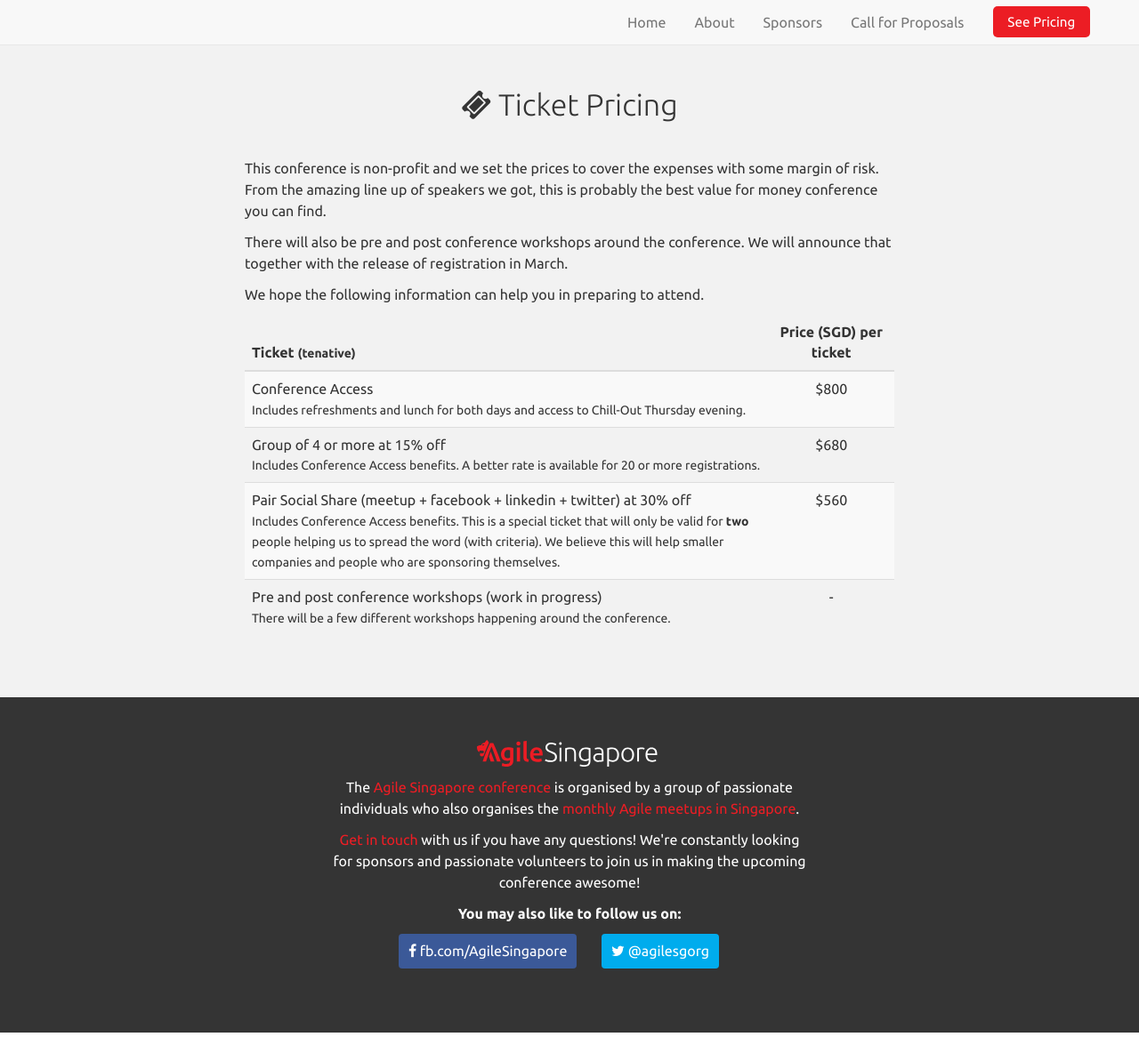
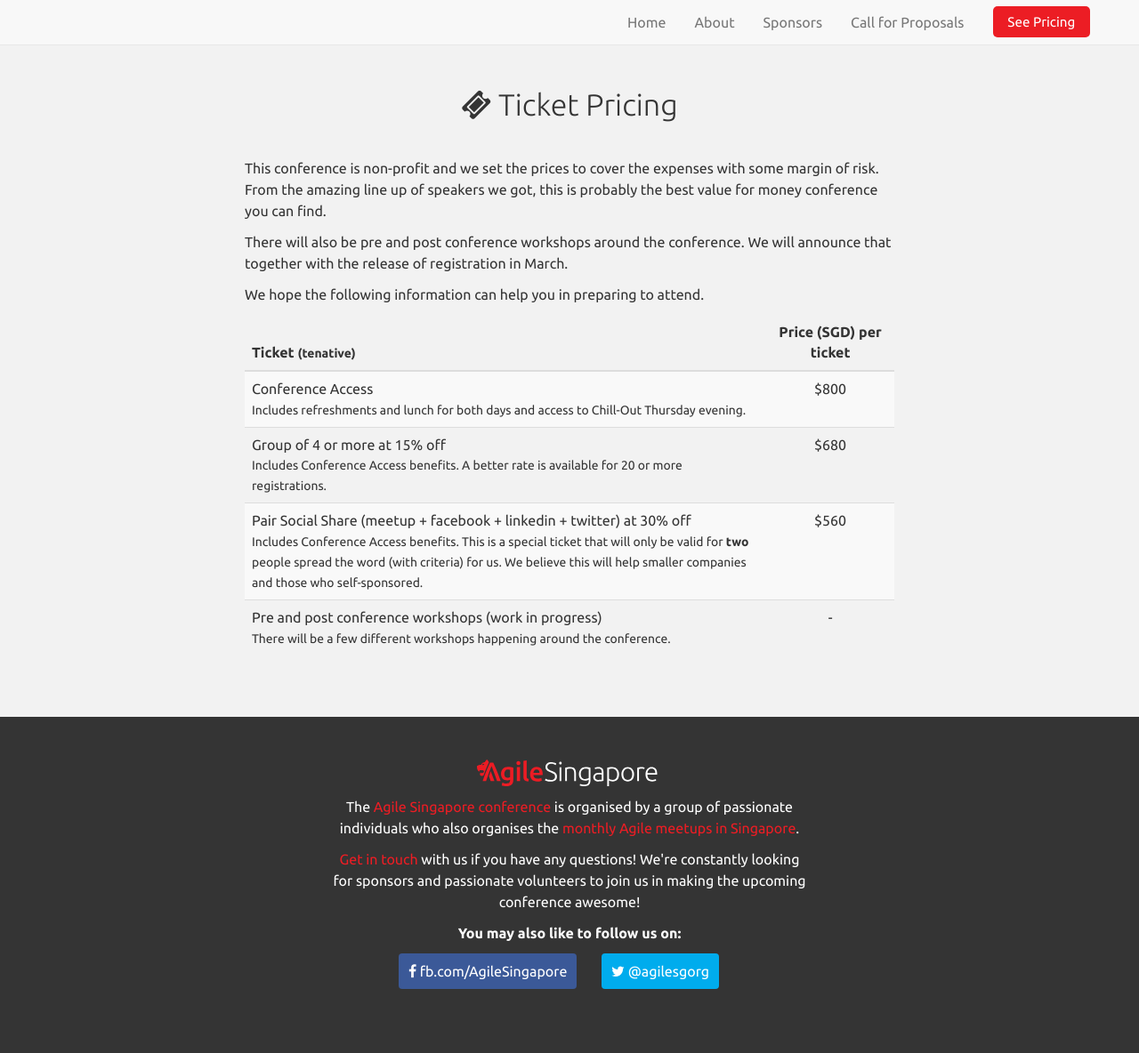
Before and after one commit to agilesingapore/2016, a Jekyll site: the page built from pricing.html, in a window 1280 px wide. Shown: the whole page at 89% size. Built offline with Jekyll 4.4.1, drawn with Linux system fonts in a browser that asks for light colours; nearby versions of some CDN libraries; comment, search, counter and statistics services are not loaded; before the commit the page ends 1161 px from its top, so only the background shows below that.

Commit message:
Reword social share

```diff
--- a/pricing.html
+++ b/pricing.html
@@ -35,8 +35,8 @@
           <tr>
             <td>Pair Social Share (meetup + facebook + linkedin + twitter) at 30% off<br/>
               <small>Includes Conference Access benefits. This is a special ticket that will only be
-                valid for <strong>two</strong> people helping us to spread the word (with criteria). We believe this will help smaller companies
-                and people who are sponsoring themselves.<small>
+                valid for <strong>two</strong> people spread the word (with criteria) for us. We believe this will help smaller companies
+                and those who self-sponsored.<small>
             </td>
             <td>$560</td>
           </tr>
```
